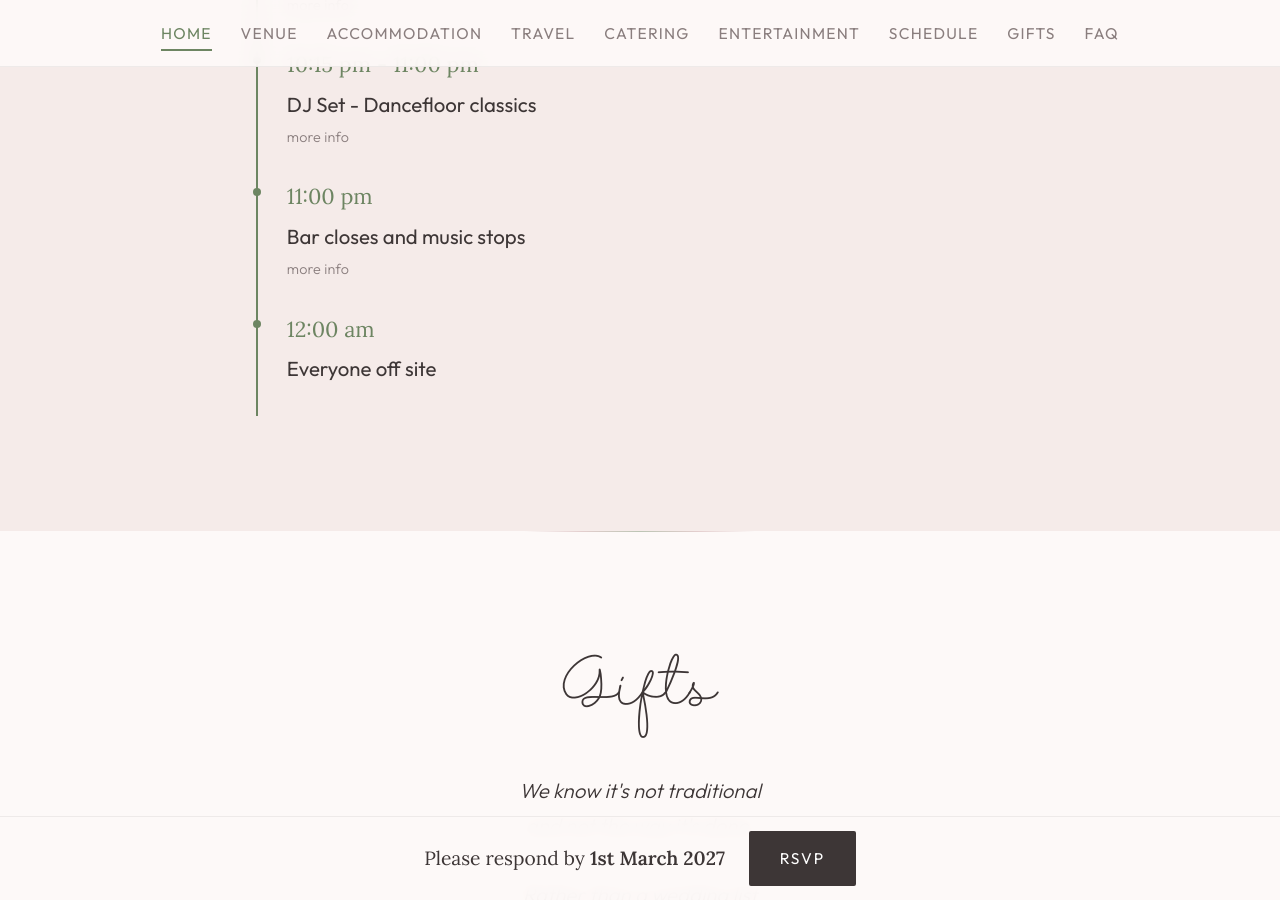
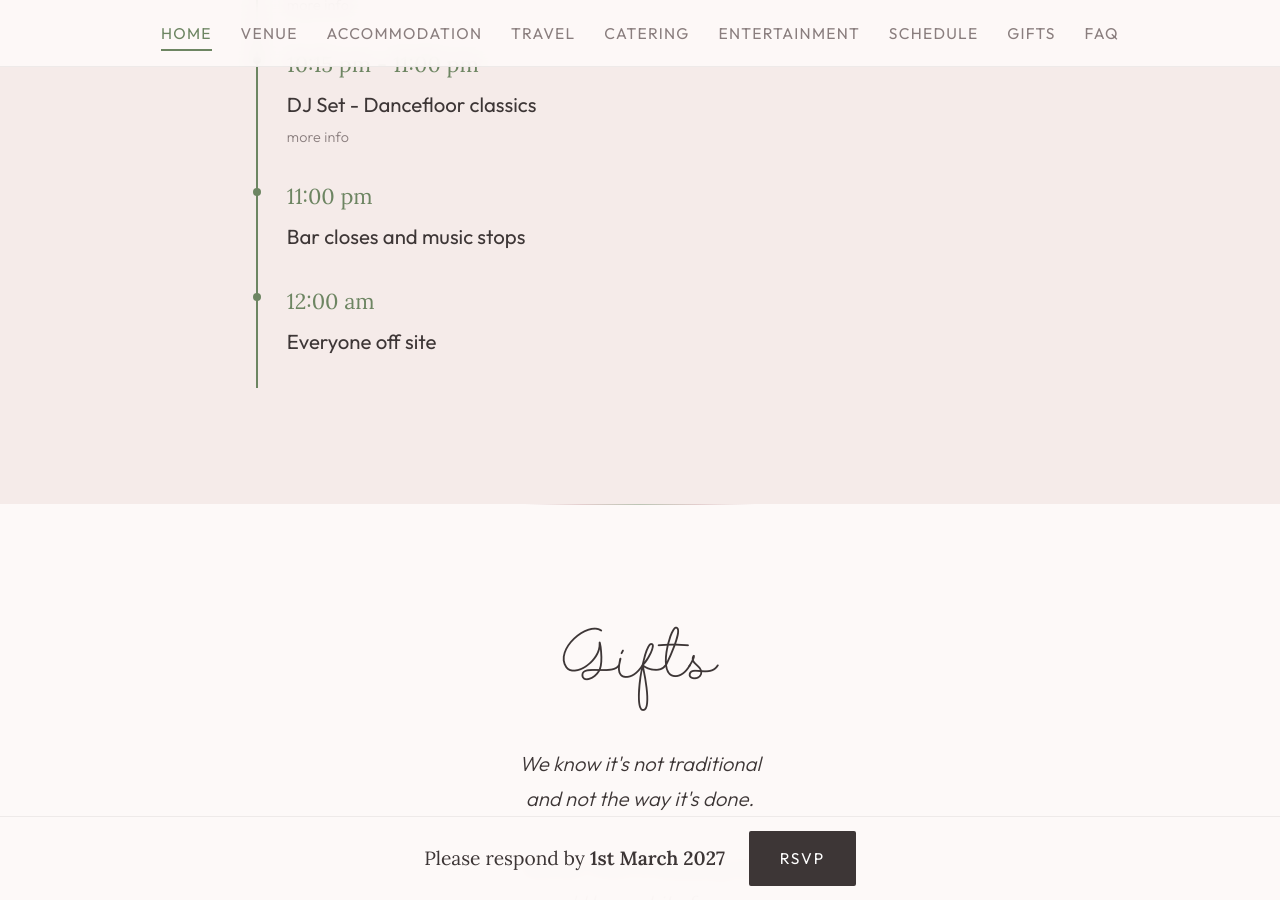
Before and after one commit to Anthony-Nicholls/wedding, a Jekyll site: the page built from evening/index.html, in a window 1280 px wide and 900 px high, scrolled down 9750 px. Built offline with Jekyll 4.4.1, drawn with Linux system fonts in a browser that asks for light colours.

Commit message:
Remove more info on bar closes

```diff
--- a/_includes/sections/schedule-day.html
+++ b/_includes/sections/schedule-day.html
@@ -80,7 +80,7 @@
       </li>
       <li>
         <span class="timeline-time">11:00 pm</span>
-        <span class="timeline-event">Bar closes and music stops <a class="timeline-more" href="#catering">more info</a></span>
+        <span class="timeline-event">Bar closes and music stops</span>
       </li>
       <li>
         <span class="timeline-time">12:00 am</span>
--- a/_includes/sections/schedule-evening.html
+++ b/_includes/sections/schedule-evening.html
@@ -36,7 +36,7 @@
       </li>
       <li>
         <span class="timeline-time">11:00 pm</span>
-        <span class="timeline-event">Bar closes and music stops <a class="timeline-more" href="#catering">more info</a></span>
+        <span class="timeline-event">Bar closes and music stops</span>
       </li>
       <li>
         <span class="timeline-time">12:00 am</span>
```
